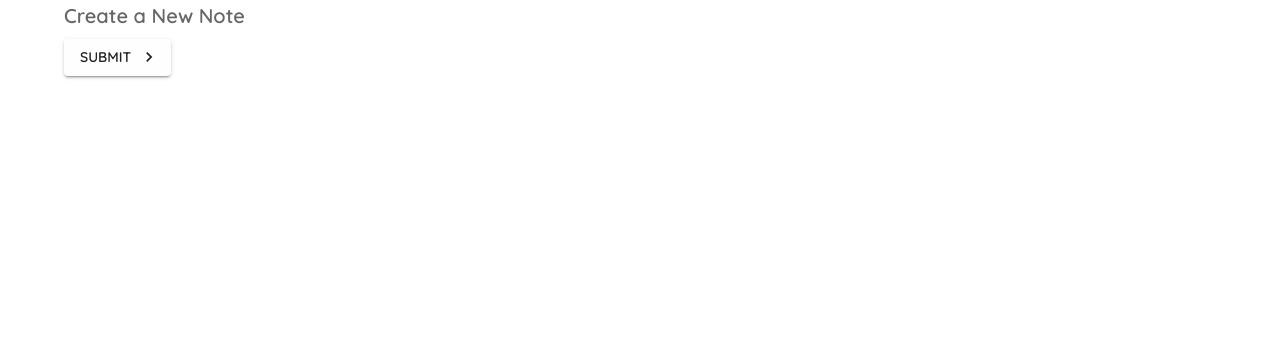
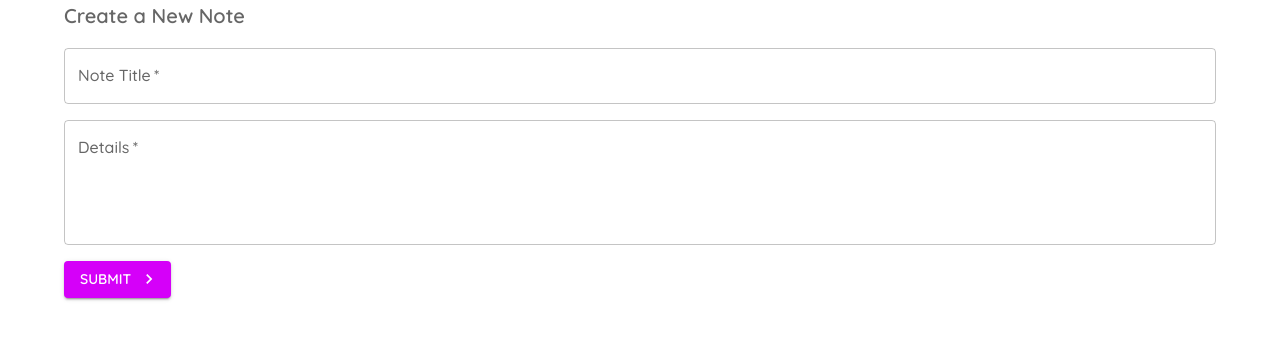
Before and after one commit to mpohorenyi/MUI-tutorial, a React (Create React App) app: page /create in a window 1280 px wide. Shown: the top 340 px of the page. Built offline with nearby package versions, Linux system fonts and the light colour scheme.

Commit message:
Text Fields

```diff
--- a/src/pages/Create.js
+++ b/src/pages/Create.js
@@ -1,8 +1,30 @@
-import React from "react";
-import { Button, Container, Typography } from "@mui/material";
+import React, { useState } from "react";
+import { Button, Container, TextField, Typography } from "@mui/material";
 import KeyboardArrowRightIcon from "@mui/icons-material/KeyboardArrowRight";
 
 export default function Create() {
+  const [title, setTitle] = useState('');
+  const [details, setDetails] = useState('');
+
+  const [isTitleError, setIsTitleError] = useState(false);
+  const [isDetailsError, setIsDetailsError] = useState(false);
+
+  const handleSubmit = (event) => {
+    event.preventDefault();
+
+    setIsTitleError(!title);
+    setIsDetailsError(!details);
+
+    if (!title || !details) {
+      return;
+    }
+
+    console.log(title, details);
+
+    setTitle('');
+    setDetails('');
+  };
+
   return (
     <Container>
       <Typography
@@ -14,14 +36,48 @@ export default function Create() {
         Create a New Note
       </Typography>
 
+      <form noValidate autoComplete="off" onSubmit={handleSubmit}>
+        <TextField
+          value={title}
+          onChange={(event) => setTitle(event.target.value)}
+          sx={{
+            my: 2,
+            display: "block",
+          }}
+          label="Note Title"
+          variant="outlined"
+          color="secondary"
+          fullWidth
+          required
+          error={isTitleError}
+        />
+
+        <TextField
+          value={details}
+          onChange={(event) => setDetails(event.target.value)}
+          sx={{
+            my: 2,
+            display: "block",
+          }}
+          label="Details"
+          variant="outlined"
+          color="secondary"
+          multiline
+          rows={4}
+          fullWidth
+          required
+          error={isDetailsError}
+        />
+
         <Button
           type="submit"
-        color="primary"
+          color="secondary"
           variant="contained"
           endIcon={<KeyboardArrowRightIcon />}
         >
           Submit
         </Button>
+      </form>
     </Container>
   );
 }
```
Lines whose indentation alone changed are shown as unchanged.
